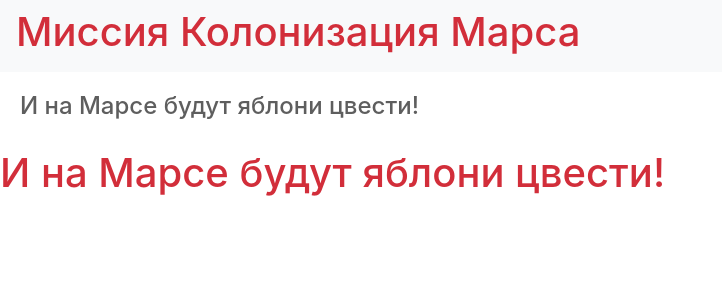
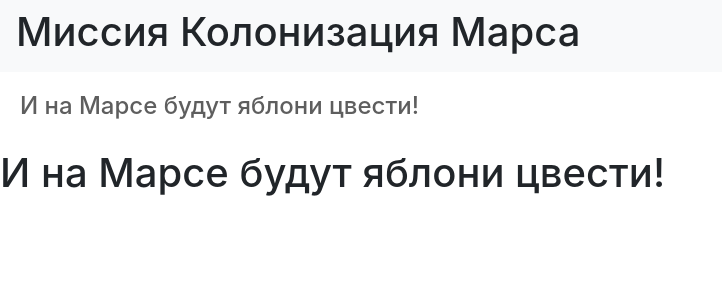
Before and after one commit to snzj2/mars, a Flask app: page / in a window 1280 px wide. Shown: the top 300 px of the page, without its empty margins (0-722 px from the left). Run offline with Flask 2, Linux system fonts and the light colour scheme; some libraries are stand-ins or nearby versions.

Commit message:
исправил ошибки для 2-го урока

```diff
--- a/mars_2/static/css/style.css
+++ b/mars_2/static/css/style.css
@@ -1,6 +1,3 @@
-h1 {
-   color: #d22e3a
-}
 form.login_form {
     margin-left: auto;
     margin-right: auto;
```
